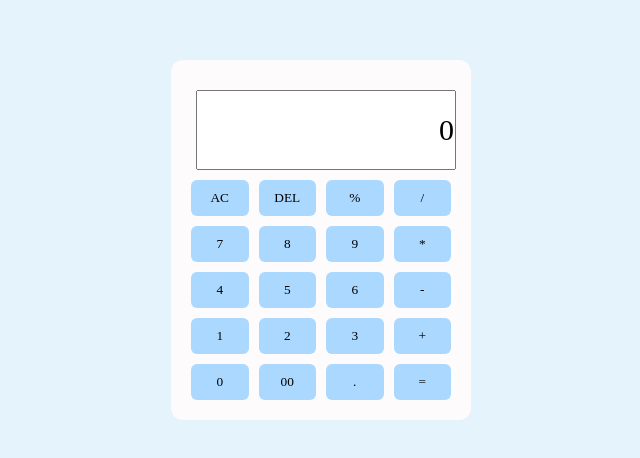
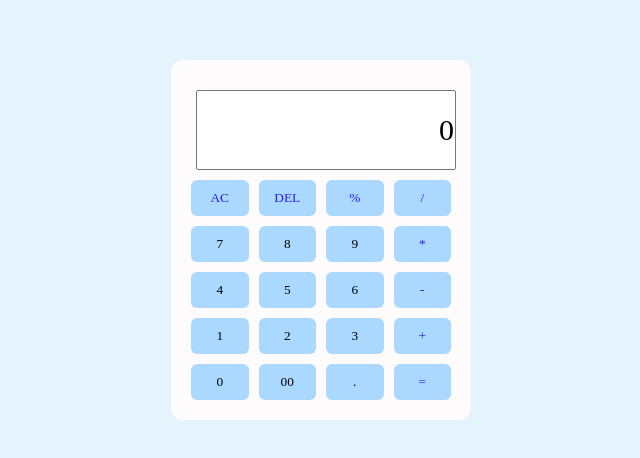
Before and after one commit to tin10n/week7, a plain HTML site: page index.html in a window 1280 px wide. Shown: the part 160-618 px from the top of the page, 319-959 px from the left. Drawn offline with Linux system fonts and the light colour scheme.

Commit message:
Updated files.

```diff
--- a/index.html
+++ b/index.html
@@ -35,7 +35,7 @@
         <button type="button">0</button>
         <button type="button">00</button>
         <button type="button">.</button>
-        <button type="button">=</button>
+        <button class="operate" type="button">=</button>
       </div>
     </div>
 
--- a/style.css
+++ b/style.css
@@ -49,8 +49,8 @@ body {
   background-color: rgb(171, 216, 255);
 }
 
-.operate button {
-  background-color: rgb(255, 28, 28);
+.operate {
+  color: rgb(33, 33, 240);
 }
 
 .buttons button:hover {
```
